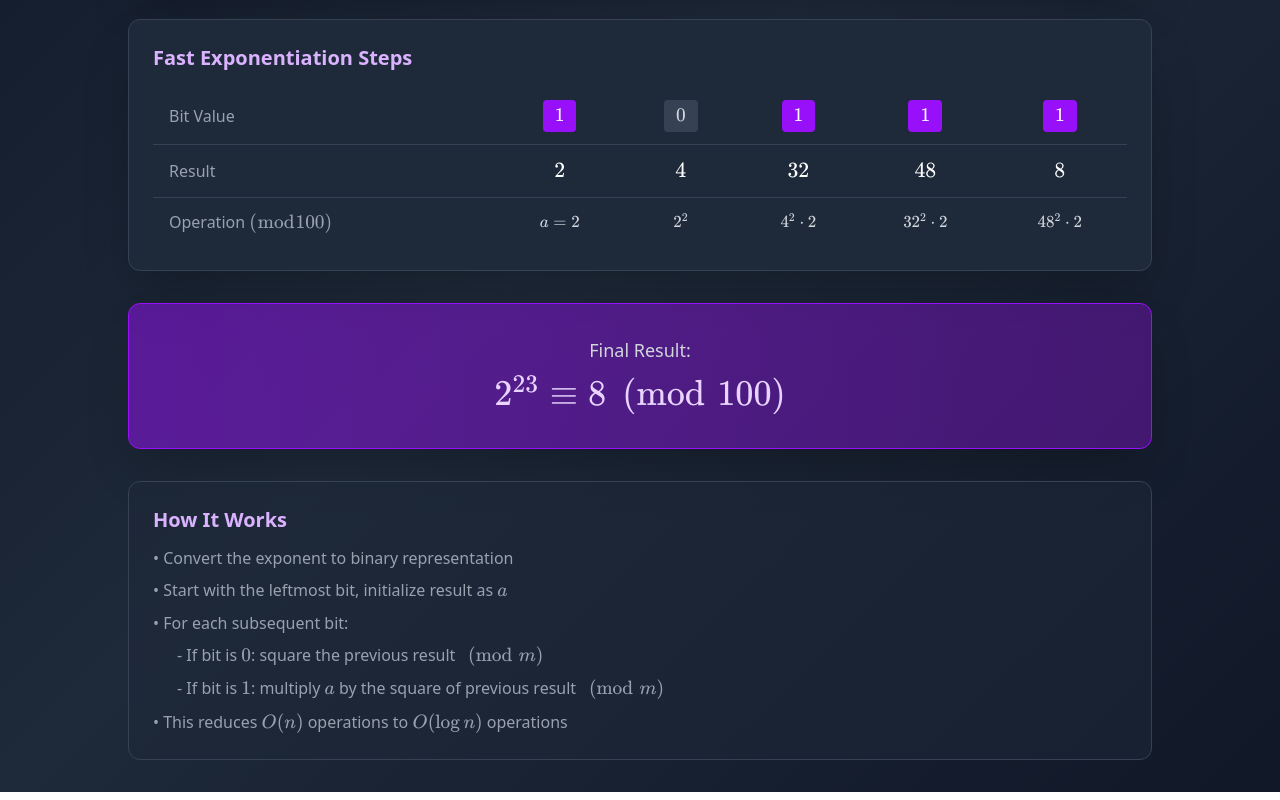
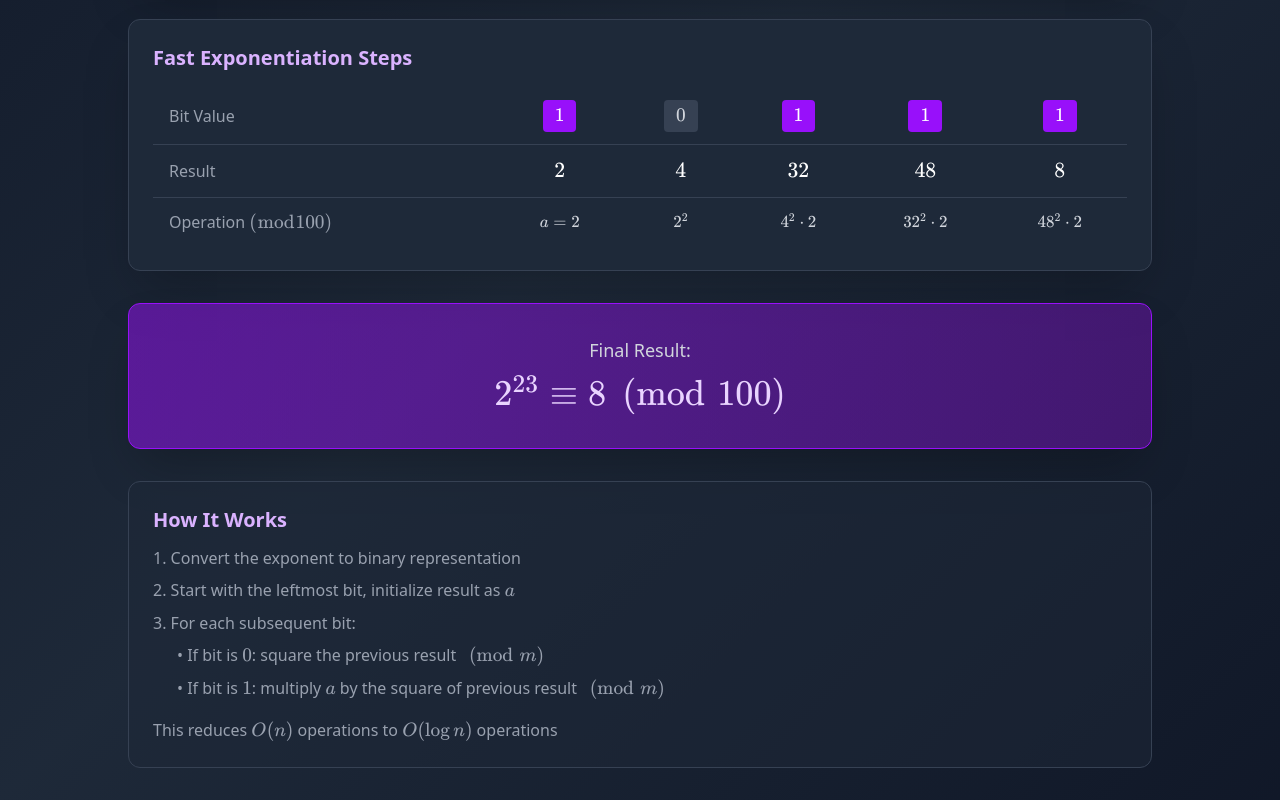
Before and after one commit to zamilbahri/fast-exponentiation, a React (Vite) app: page / in a window 1280 px wide. Shown: the part 469-1269 px from the top of the page. Built offline with nearby package versions, Linux system fonts and the light colour scheme.

Commit message:
Modified formatting

```diff
--- a/components/AlgorithmExplanation.tsx
+++ b/components/AlgorithmExplanation.tsx
@@ -22,26 +22,26 @@ const AlgorithmExplanation: React.FC = () => {
         How It Works
       </h3>
       <ul className="text-gray-400 space-y-2 text-md">
-        <li>• Convert the exponent to binary representation</li>
+        <li>1. Convert the exponent to binary representation</li>
         <li>
-          • Start with the leftmost bit, initialize result as{' '}
+          2. Start with the leftmost bit, initialize result as{' '}
           <MathText>{'a'}</MathText>
         </li>
-        <li>• For each subsequent bit:</li>
+        <li>3. For each subsequent bit:</li>
         <li className="ml-6">
-          - If bit is <MathText>{'0'}</MathText>: square the previous result{' '}
+          • If bit is <MathText>{'0'}</MathText>: square the previous result{' '}
           <MathText>{'\\pmod{m}'}</MathText>
         </li>
         <li className="ml-6">
-          - If bit is <MathText>{'1'}</MathText>: multiply{' '}
+          • If bit is <MathText>{'1'}</MathText>: multiply{' '}
           <MathText>{'a'}</MathText> by the square of previous result{' '}
           <MathText>{'\\pmod{m}'}</MathText>
         </li>
-        <li>
-          • This reduces <MathText>{'O(n)'}</MathText> operations to{' '}
-          <MathText>{'O(\\log n)'}</MathText> operations
-        </li>
       </ul>
+      <p className="text-gray-400 text-md mt-4">
+        This reduces <MathText>{'O(n)'}</MathText> operations to{' '}
+        <MathText>{'O(\\log n)'}</MathText> operations
+      </p>
     </div>
   );
 };
```
